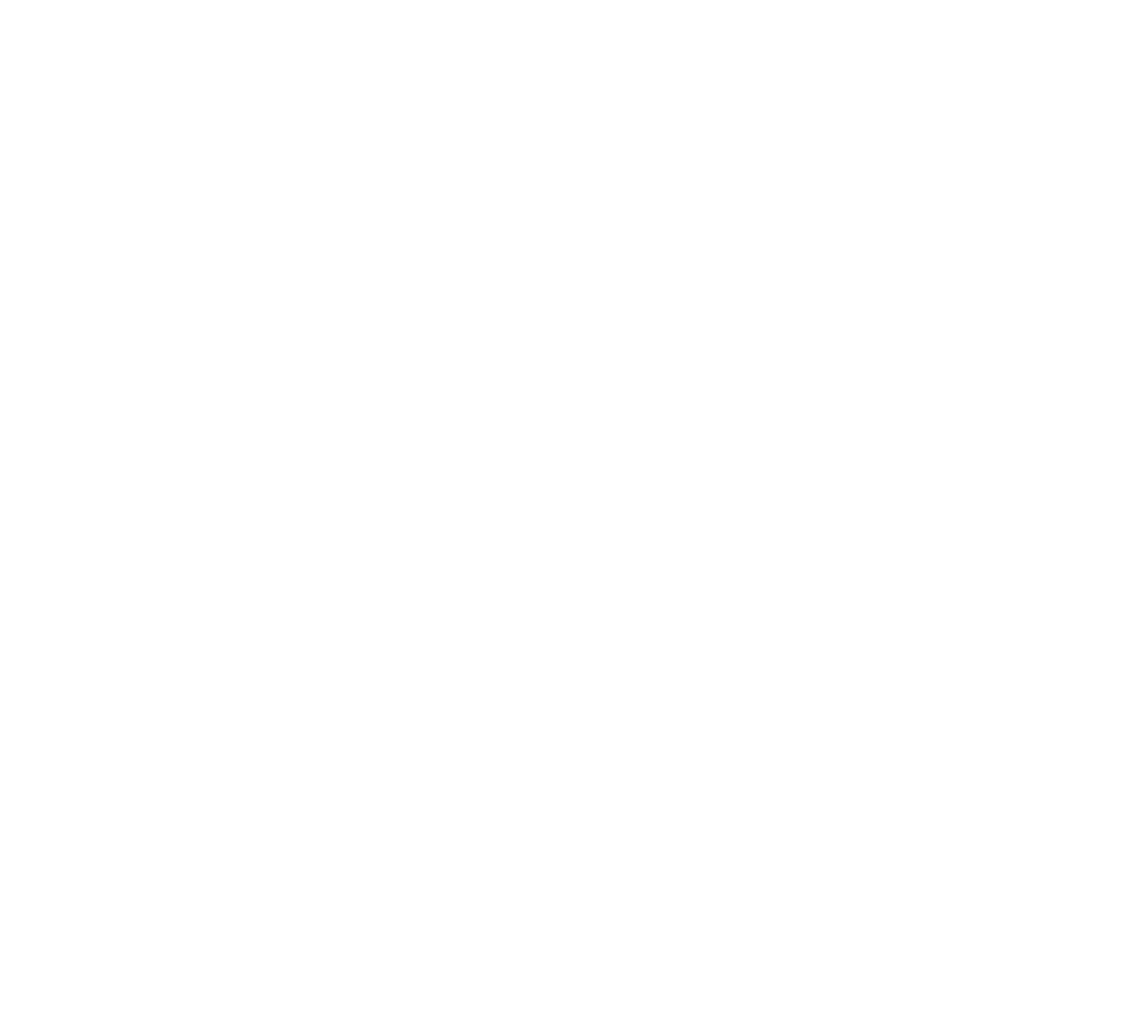
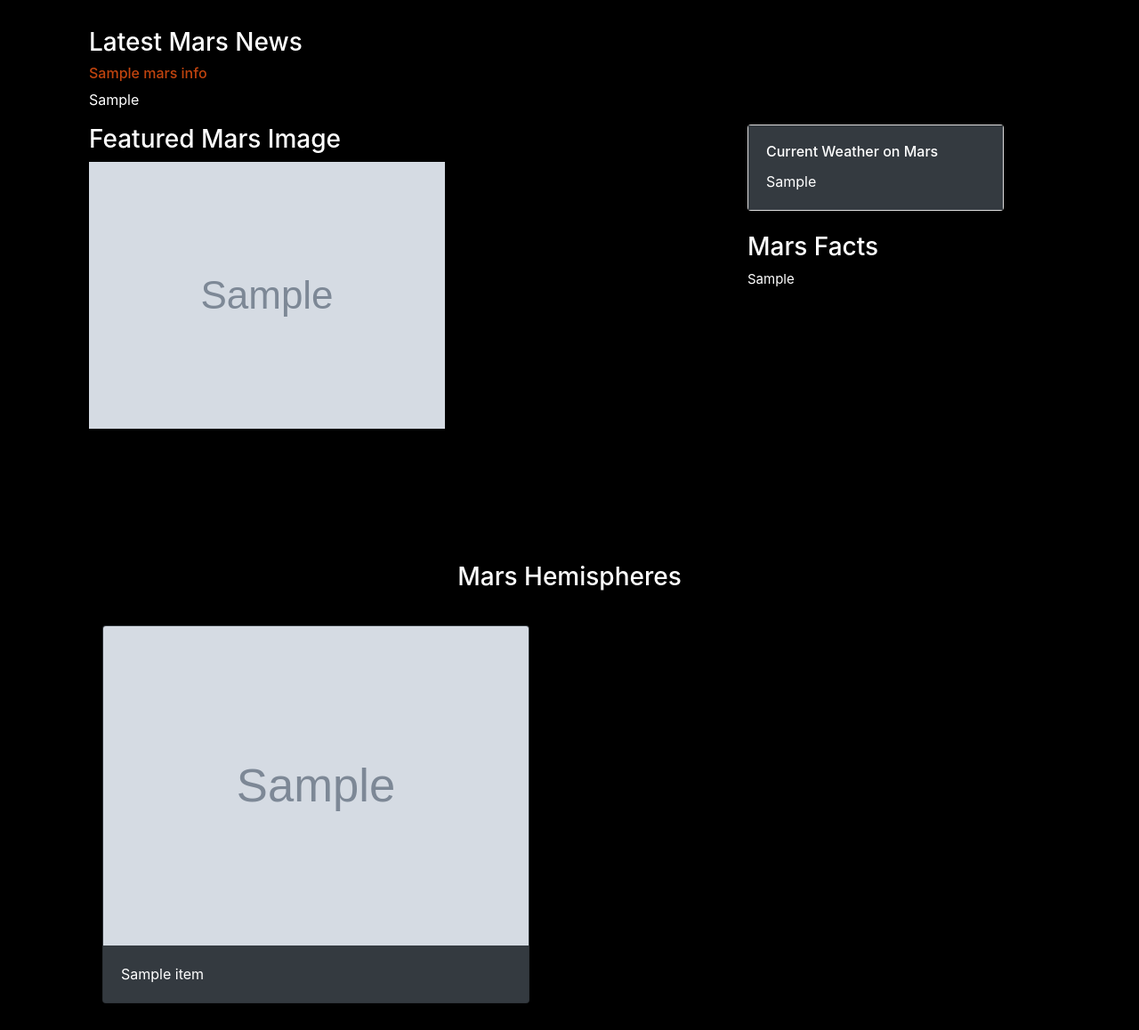
Before and after one commit to ByronIAllen/Web-Scraping-HW, a Flask app: page / in a window 1280 px wide. Before the commit the part shown is empty. Shown: the part 252-1410 px from the top of the page at 89% size. Before the commit the page ends 800 px from the top, so only its background shows below. Run offline with Flask 2, Linux system fonts and the light colour scheme; grey boxes marked "Sample" are stand-in pictures; a database or web service that is not in the repository returns one stand-in record (values such as "Sample title"); some libraries are stand-ins or nearby versions.

Commit message:
HTML Template

```diff
--- a/templates/index.html
+++ b/templates/index.html
@@ -1,6 +1,84 @@
 <!DOCTYPE html>
 <html lang="en-us">
 
+    <head>
+        <meta charset="utf-8" />
+        <meta http-equiv="X-UA-Compatible" content="IE=edge">
+        <link rel="icon" type="image" href="https://pngimg.com/uploads/mars_planet/mars_planet_PNG13.png">
+        <title>Mission to Mars</title>
+        <meta name="viewport" content="width=device-width, initial-scale=1">
+
+        <link rel="stylesheet" href="https://maxcdn.bootstrapcdn.com/bootstrap/4.0.0/css/bootstrap.min.css" integrity="sha384-Gn5384xqQ1aoWXA+058RXPxPg6fy4IWvTNh0E263XmFcJlSAwiGgFAW/dAiS6JXm" crossorigin="anonymous">
+    </head>
+
+    <body class="text-white" style="background-color:black;">
+        <div class="container">
+
+        <!-- Jumbotron -->
+        <div class="jumbotron text-center" style="background-image: url(https://cdn.theatlantic.com/static/mt/assets/science/0831Pic.jpg); background-size: 100%; height: 100%;">
+            <h1 class="display-4">Mission to Mars</h1>
+            <a class="btn btn-lg text-white" style="background-color:#c1440e;" href="/scrape" role="button">Scrape New Data</a>
+        </div>
+
+        <!-- News Section -->
+        <div class="container">
+            <h3>Latest Mars News</h3>
+            <h6 style="color: #c1440e">{{ mars_info.news_title }}</h6>
+            <p>{{ mars_info.news_paragraph }}</p>
+        </div>
+
+        <div class="container">
+            <div class="row">
+                <!-- Image-->
+                <div class="col-lg-8 col-md-8 col-sm-12">
+                    <h3>Featured Mars Image</h3>
+                    <img src="{{ mars_info.featured_image_url }}" style="max-width:100%; max-height: auto;" alt="Mars Featured Image">
+                </div>
+
+                <!-- Weather -->
+                <div class="col-lg-4 col-md-4 col-sm-12">
+                    <div class="card" style="width: 18rem;">
+                        <div class="card-body text-white bg-dark">
+                            <h6 class="card-title">Current Weather on Mars</h6>
+                            <p class="card-text">{{ mars_info.weather_tweet }}</p>
+                        </div>
+                    </div>
+
+                    <!-- Facts -->
+                    <br>
+                    <h3>Mars Facts</h3>
+                    <div style="max-width: 450px; max-height: 150px; font-size: 15px; margin-bottom: 65px;">
+                        {{ mars_info.mars_facts|safe}}
+                    </div>
+                </div>
+            </div>
+        </div>
+
+        <h3 style="padding-top: 50px; margin-top: 100px; text-align: center;">Mars Hemispheres</h3>
+        <div class="card-deck">
+            <hr>
+            <div class="col-md-12">
+                <div class="row">
+                    {% for item in mars_info.hiu %}
+                    <div class="col-md-6">
+                        <div class="card text-white bg-dark" style="margin: 30px;">
+                            <img class="card-img-top" src="{{ item.img_url }}" />
+                            <div class="card-body">
+                                <p class="card-text">{{ item.title }}</p>
+                            </div>
+                        </div>
+                    </div>
+                    {% endfor %}
+                </div>
+            </div>
+        </div>
+
+        <!-- Bootstrap JS -->
+        <script src="https://code.jquery.com/jquery-3.2.1.slim.min.js" integrity="sha384-KJ3o2DKtIkvYIK3UENzmM7KCkRr/rE9/Qpg6aAZGJwFDMVNA/GpGFF93hXpG5KkN" crossorigin="anonymous"></script>
+        <script src="https://cdnjs.cloudflare.com/ajax/libs/popper.js/1.12.9/umd/popper.min.js" integrity="sha384-ApNbgh9B+Y1QKtv3Rn7W3mgPxhU9K/ScQsAP7hUibX39j7fakFPskvXusvfa0b4Q" crossorigin="anonymous"></script>
+        <script src="https://maxcdn.bootstrapcdn.com/bootstrap/4.0.0/js/bootstrap.min.js" integrity="sha384-JZR6Spejh4U02d8jOt6vLEHfe/JQGiRRSQQxSfFWpi1MquVdAyjUar5+76PVCmYl" crossorigin="anonymous"></script>
+
+    </body>
 
 
 </html>
```
